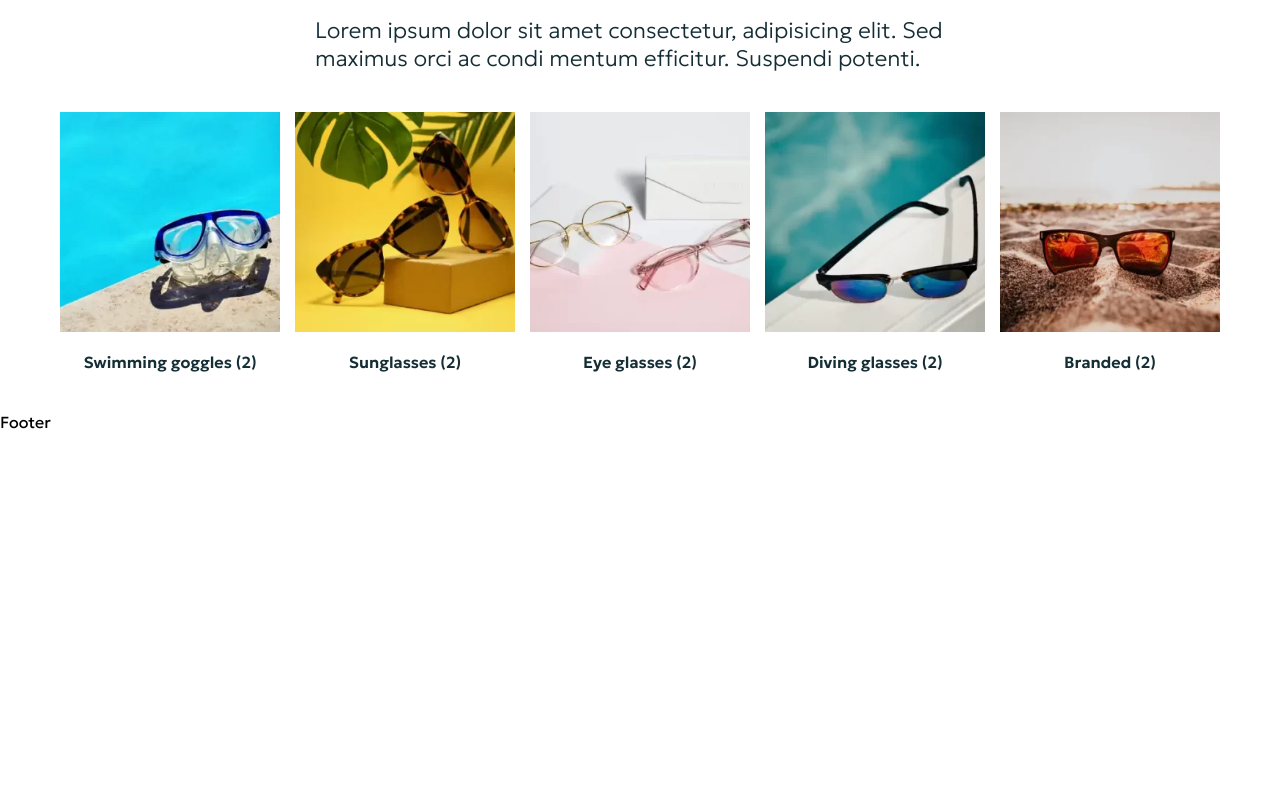
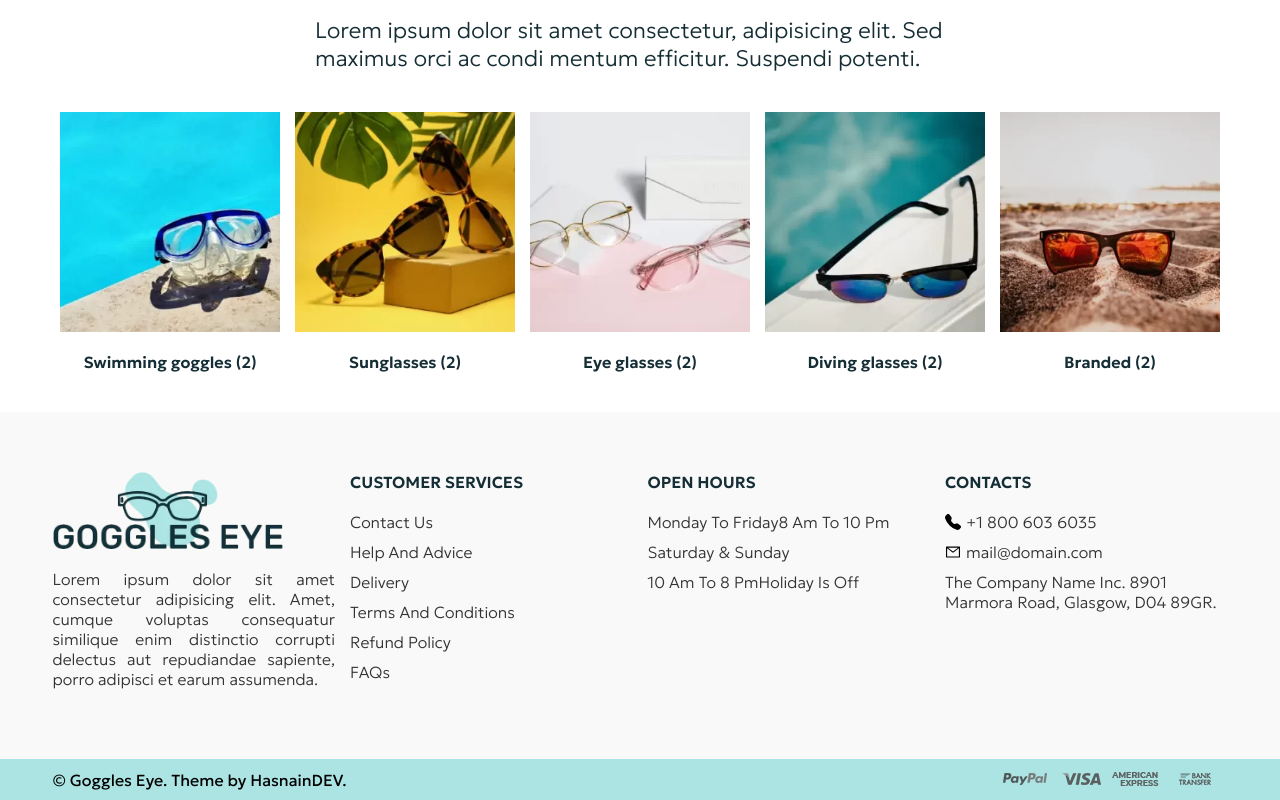
Before and after one commit to santanafx/goggle-eyes, a React (Create React App) app: page / in a window 1280 px wide. Shown: the part 824-1624 px from the top of the page. Before the commit the page ends 1256 px from the top, so only its background shows below. Built offline with nearby package versions, Linux system fonts and the light colour scheme; data requests are answered from the project's data file.

Commit message:
Atualização do código de Footer.js
O footer da página foi finalizado.

```diff
--- a/src/App.js
+++ b/src/App.js
@@ -8,19 +8,15 @@ import { Product } from './pages/Product';
 
 function App() {
 
-
   return (
-    <>
     <BrowserRouter>
       <Header />
       <Routes>
         <Route path='/' element={<Home />} />
-          <Route path='/' element={<Product />} />
+        <Route path='/product/:id' element={<Product />} />
       </Routes>
       <Footer />
     </BrowserRouter>
-
-    </>
   );
 }
 
--- a/src/components/Footer.js
+++ b/src/components/Footer.js
@@ -1,7 +1,59 @@
 import React from 'react'
+import { AiOutlineMail } from "react-icons/ai";
+import { BsFillTelephoneFill } from "react-icons/bs";
+import styles from './Footer.module.css'
 
 export const Footer = () => {
     return (
-        <div>Footer</div>
+        <footer>
+            <section className={styles.footerContainerBg}>
+                <div className={styles.footerContainer}>
+                    <div className={styles.footerLogo}>
+                        <img src="./images/logo.webp" alt="" />
+                        <span>Lorem ipsum dolor sit amet consectetur adipisicing elit. Amet, cumque voluptas consequatur similique enim distinctio corrupti delectus aut repudiandae sapiente, porro adipisci et earum assumenda.</span>
+                    </div>
+                    <div className={styles.footerCustumer}>
+                        <p>CUSTOMER SERVICES</p>
+                        <span>Contact Us</span>
+                        <span>Help And Advice</span>
+                        <span>Delivery</span>
+                        <span>Terms And Conditions</span>
+                        <span>Refund Policy</span>
+                        <span>FAQs</span>
+                    </div>
+                    <div className={styles.footerOpen}>
+                        <p>OPEN HOURS</p>
+                        <div>
+                            <span>Monday To Friday</span>
+                            <span>8 Am To 10 Pm</span>
+                        </div>
+                        <span>Saturday & Sunday</span>
+                        <div>
+                            <span>10 Am To 8 Pm</span>
+                            <span>Holiday Is Off</span>
+                        </div>
+                    </div>
+                    <div className={styles.footerContacts}>
+                        <p>CONTACTS</p>
+                        <div>
+                            <BsFillTelephoneFill />
+                            <span>+1 800 603 6035</span>
+                        </div>
+                        <div>
+                            <AiOutlineMail />
+                            <span>mail@domain.com</span>
+                        </div>
+                        <span>The Company Name Inc. 8901 Marmora
+                            Road, Glasgow, D04 89GR.</span>
+                    </div>
+                </div>
+            </section>
+            <section className={styles.footerBottomBg}>
+                <div className={styles.footerBottom}>
+                    <span>© Goggles Eye. Theme by HasnainDEV.</span>
+                    <img src="./images/bank.png" alt="Banks." />
+                </div>
+            </section>
+        </footer>
     )
 }
--- a/src/components/Footer.module.css
+++ b/src/components/Footer.module.css
@@ -0,0 +1,93 @@
+.footerContainerBg {
+    background-color: var(--forth-color);
+    width: 100%;
+}
+
+.footerContainer {
+    width: 95%;
+    margin: 0 auto;
+    max-width: 1175px;
+    display: flex;
+    justify-content: center;
+    padding: 60px 0;
+    gap: 15px;
+}
+
+.footerContainer p {
+    margin-bottom: 20px;
+    font-weight: 600;
+    color: var(--first-color);
+}
+
+.footerContainer span {
+    color: var(--third-color);
+    margin-bottom: 10px;
+    font-weight: 200;
+    cursor: pointer;
+}
+
+.footerLogo {
+    width: 25%;
+    display: flex;
+    flex-direction: column;
+}
+
+.footerLogo img {
+    max-width: 230px;
+    margin-bottom: 20px;
+}
+
+.footerLogo span {
+    text-align: justify;
+}
+
+.footerCustumer {
+    width: 25%;
+    display: flex;
+    flex-direction: column;
+}
+
+.footerOpen {
+    width: 25%;
+    display: flex;
+    flex-direction: column;
+}
+
+.footerOpen div {
+    margin-bottom: 10px;
+}
+
+.footerContacts {
+    width: 25%;
+    display: flex;
+    flex-direction: column;
+}
+
+.footerContacts div {
+    margin-bottom: 10px;
+    display: flex;
+    align-items: center;
+}
+
+.footerContacts div svg {
+    margin-right: 5px;
+}
+
+.footerContacts div span {
+    margin-bottom: 0 !important;
+}
+
+.footerBottomBg {
+    width: 100%;
+    background-color: var(--fith-color);
+}
+
+.footerBottom {
+    width: 95%;
+    min-height: 15px;
+    margin: 0 auto;
+    max-width: 1175px;
+    display: flex;
+    justify-content: space-between;
+    align-items: center;
+}
--- a/src/components/Goggles.module.css
+++ b/src/components/Goggles.module.css
@@ -9,6 +9,7 @@
     font-weight: 200;
     font-size: 1.4rem;
     color: var(--first-color);
+    user-select: none;
 }
 
 .gogglesImgsContainer {
@@ -21,6 +22,7 @@
     flex-wrap: wrap;
     gap: 15px;
     margin-bottom: 40px;
+    user-select: none
 }
 
 .gogglesImgsContainer div {
--- a/src/components/InformationBar.module.css
+++ b/src/components/InformationBar.module.css
@@ -29,6 +29,7 @@
     min-width: 210px;
     padding: 0 10px;
     min-height: 70px;
+    user-select: none;
 }
 
 .informationBarDescription svg {
--- a/src/index.css
+++ b/src/index.css
@@ -13,4 +13,6 @@ img {
   --first-color: #152e35;
   --second-color: #c1f8f8;
   --third-color: #333333;
+  --forth-color: #f9f9f9;
+  --fith-color: #ace4e3;
 }
--- a/src/pages/Home.js
+++ b/src/pages/Home.js
@@ -4,7 +4,6 @@ import { InformationBar } from '../components/InformationBar';
 import { Goggles } from '../components/Goggles';
 
 export const Home = () => {
-
 
     const slides = [
         { url: './images/slide1.webp', card: 'Lorem ipsum dolor sit amet consectetur adipisicing elit. Illum nostrum hic rem corporis, esse dolor rerum ab unde quasi non id nihil possimus aliquid quibusdam veniam! Nesciunt commodi est facere?' },
@@ -14,7 +13,6 @@ export const Home = () => {
 
     return (
         <main>
-
             <Slider slides={slides} />
             <InformationBar />
             <Goggles />
--- a/src/pages/Product.js
+++ b/src/pages/Product.js
@@ -1,7 +1,9 @@
 import React from 'react'
+import styles from './Product.module.css'
+
 
 export const Product = () => {
     return (
-        <div>Product</div>
+        <div>teste</div>
     )
 }
```
Also changed, not shown: public/images/bank.png (added), src/pages/Product.module.css (added). Lines whose indentation alone changed are shown as unchanged.
